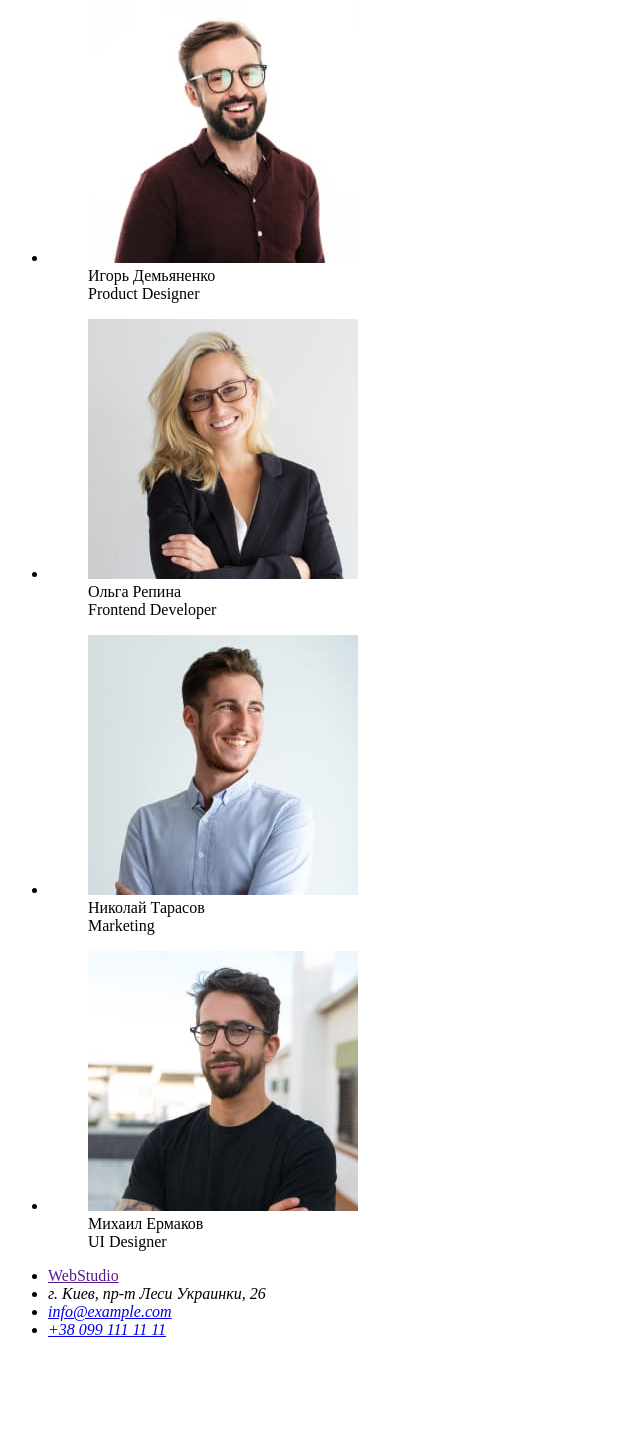
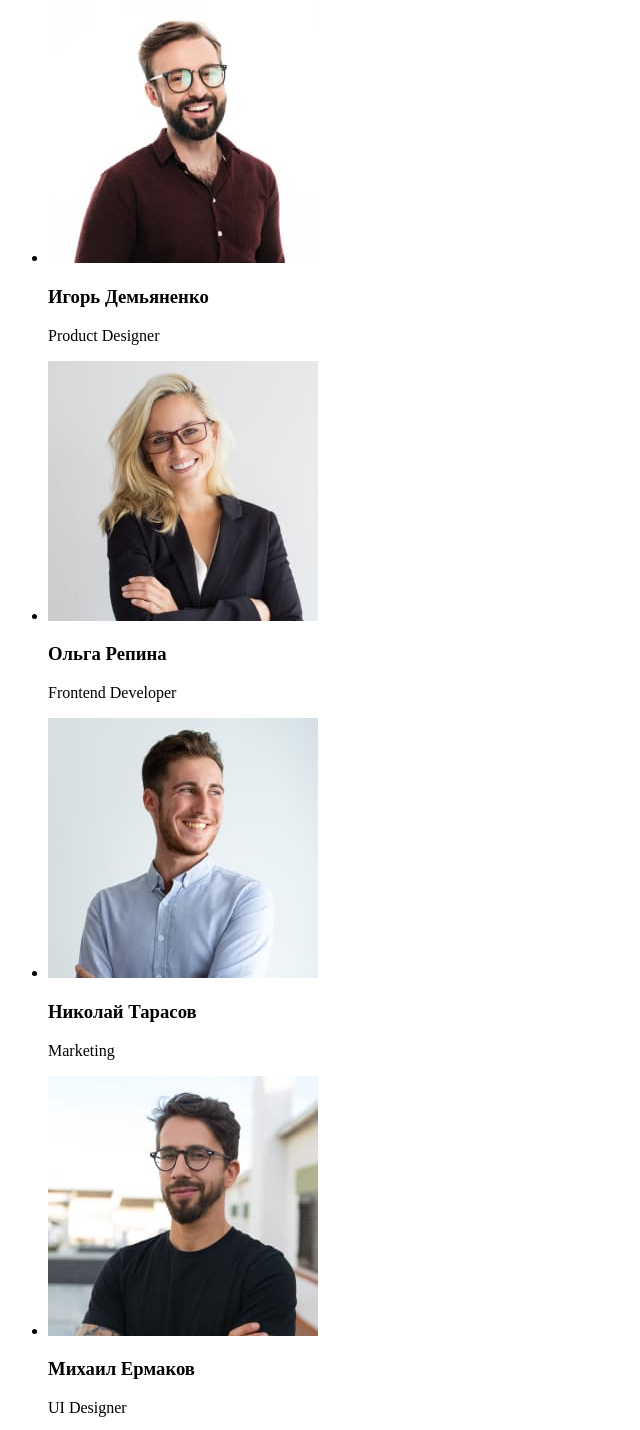
Before and after one commit to DenisFedash/goit-markup-hw-01, a plain HTML site: page index.html in a window 1280 px wide. Shown: the part 1626-3056 px from the top of the page, without its empty margins (0-640 px from the left). Before the commit the page ends 2981 px from the top, so only its background shows below. Drawn offline with Linux system fonts and the light colour scheme.

Commit message:
Добавил высоту картинок

```diff
--- a/index.html
+++ b/index.html
@@ -81,29 +81,24 @@
             <h2>Наша команда</h2>
             <ul>
                 <li>
-                    <figure>
-                        <img src="./Images/team/igor.jpg" alt="Игорь Демьяненко" width="270">
-                        <figcaption>Игорь Демьяненко<br lang="en">Product Designer</figcaption>
-                    </figure>
+                    <img src="./Images/team/igor.jpg" alt="Игорь Демьяненко" width="270" height="260">
+                    <h3>Игорь Демьяненко</h3>
+                    <p lang="en">Product Designer</p>
                 </li>
                 <li>
-                    <figure>
-                        <img src="./Images/team/olga.jpg" alt="Олга Репина" width="270">
-                        <figcaption>Ольга Репина<br lang="en">Frontend Developer</figcaption>
-
-                    </figure>
+                    <img src="./Images/team/olga.jpg" alt="Олга Репина" width="270" height="260">
+                    <h3>Ольга Репина</h3>
+                    <p lang="en">Frontend Developer</p>
                 </li>
                 <li>
-                    <figure>
-                        <img src="./Images/team/nikolay.jpg" alt="Николай Тарасов" width="270">
-                        <figcaption>Николай Тарасов<br lang="en">Marketing</figcaption>
-                    </figure>
+                    <img src="./Images/team/nikolay.jpg" alt="Николай Тарасов" width="270" height="260">
+                    <h3>Николай Тарасов</h3>
+                    <p>Marketing</p>
                 </li>
                 <li>
-                    <figure>
-                        <img src="./Images/team/mikhail.jpg" alt="Михаил Ермаков" width="270">
-                        <figcaption>Михаил Ермаков<br lang="en">UI Designer</figcaption>
-                    </figure>
+                    <img src="./Images/team/mikhail.jpg" alt="Михаил Ермаков" width="270">
+                    <h3>Михаил Ермаков</h3>
+                    <p>UI Designer</p>
                 </li>
             </ul>
         </section>
```
